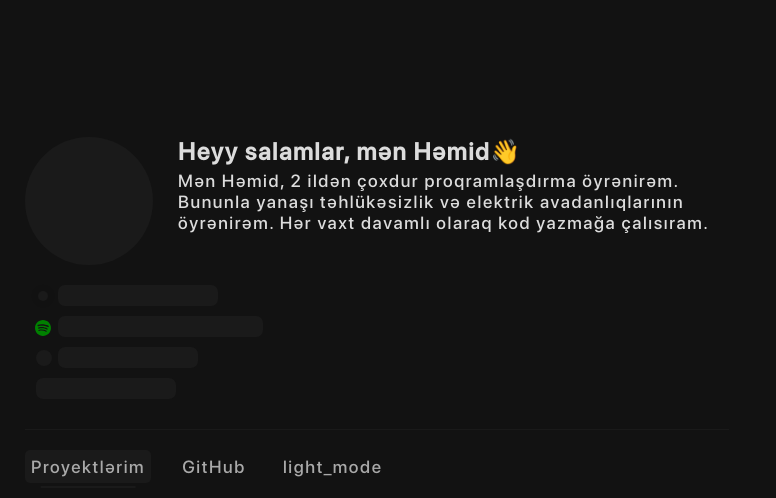
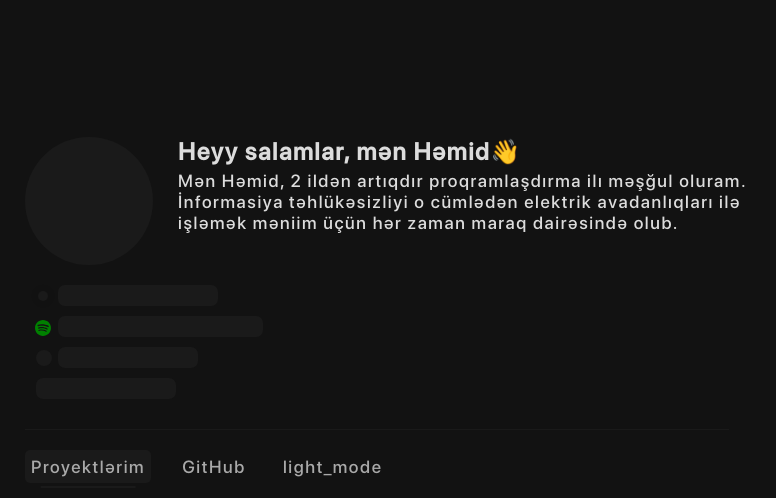
Before and after one commit to mammadlihamid/mammadlihamid.github.io, a plain HTML site: page index.html in a window 1280 px wide. Shown: the whole page, without its empty margins (263-1039 px from the left). Drawn offline with nearby package versions, Linux system fonts and the light colour scheme; a script that the page names is missing; some icons are missing.

Commit message:
bio-text

```diff
--- a/index.html
+++ b/index.html
@@ -25,9 +25,8 @@
         <div-img class="avatar" loading>&thinsp;</div-img>
         <div-bio>
           <bio-title>Heyy salamlar, mən Həmid👋</bio-title>
-          <bio-text>Mən Həmid, 2 ildən çoxdur proqramlaşdırma öyrənirəm.
-                    Bununla yanaşı təhlükəsizlik və elektrik avadanlıqlarının öyrənirəm.
-                    Hər vaxt davamlı olaraq kod yazmağa çalısıram.
+          <bio-text>Mən Həmid, 2 ildən artıqdır proqramlaşdırma ilı məşğul oluram.
+                    İnformasiya təhlükəsizliyi o cümlədən elektrik avadanlıqları ilə işləmək məniim üçün hər zaman maraq dairəsində olub.
                   </bio-text>
         </div-bio>
       </top>
```
